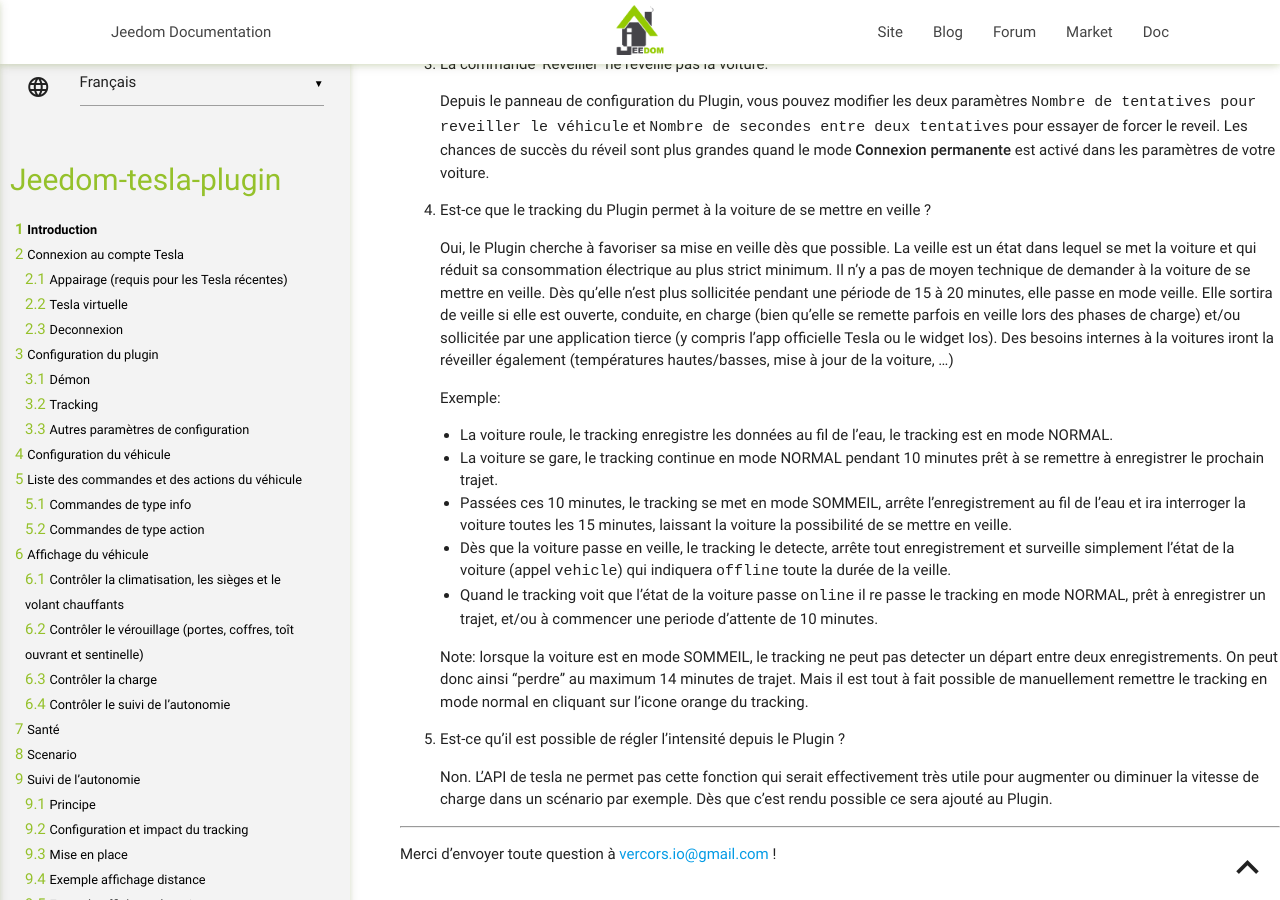
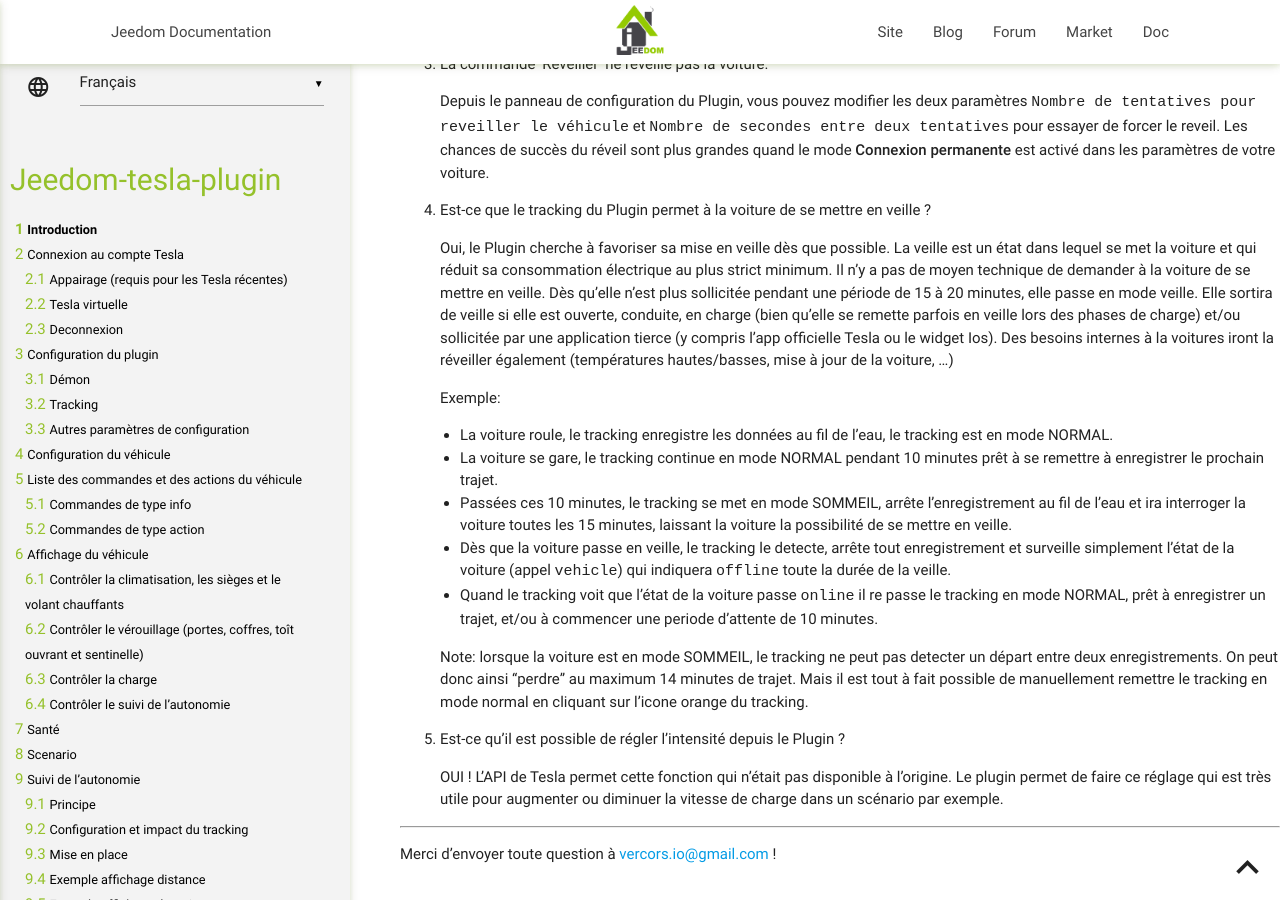
Before and after one commit to vercorsio/jeedom-tesla-plugin, a Jekyll site: the page built from fr_FR/index.md, in a window 1280 px wide and 900 px high, scrolled down 31348 px. Built offline with Jekyll 4.4.1, drawn with Linux system fonts in a browser that asks for light colours; our own code applies the rules of GitHub Pages for plain Markdown files.

Commit message:
Update FAQ (reglage intensité)

```diff
--- a/fr_FR/index.md
+++ b/fr_FR/index.md
@@ -580,7 +580,7 @@
 
  5. Est-ce qu'il est possible de régler l'intensité depuis le Plugin ?
 
-     Non. L'API de tesla ne permet pas cette fonction qui serait effectivement très utile pour augmenter ou diminuer la vitesse de charge dans un scénario par exemple. Dès que c'est rendu possible ce sera ajouté au Plugin.
+     OUI ! L'API de Tesla permet cette fonction qui n'était pas disponible à l'origine. Le plugin permet de faire ce réglage qui est très utile pour augmenter ou diminuer la vitesse de charge dans un scénario par exemple.
 
 ----
 
```
